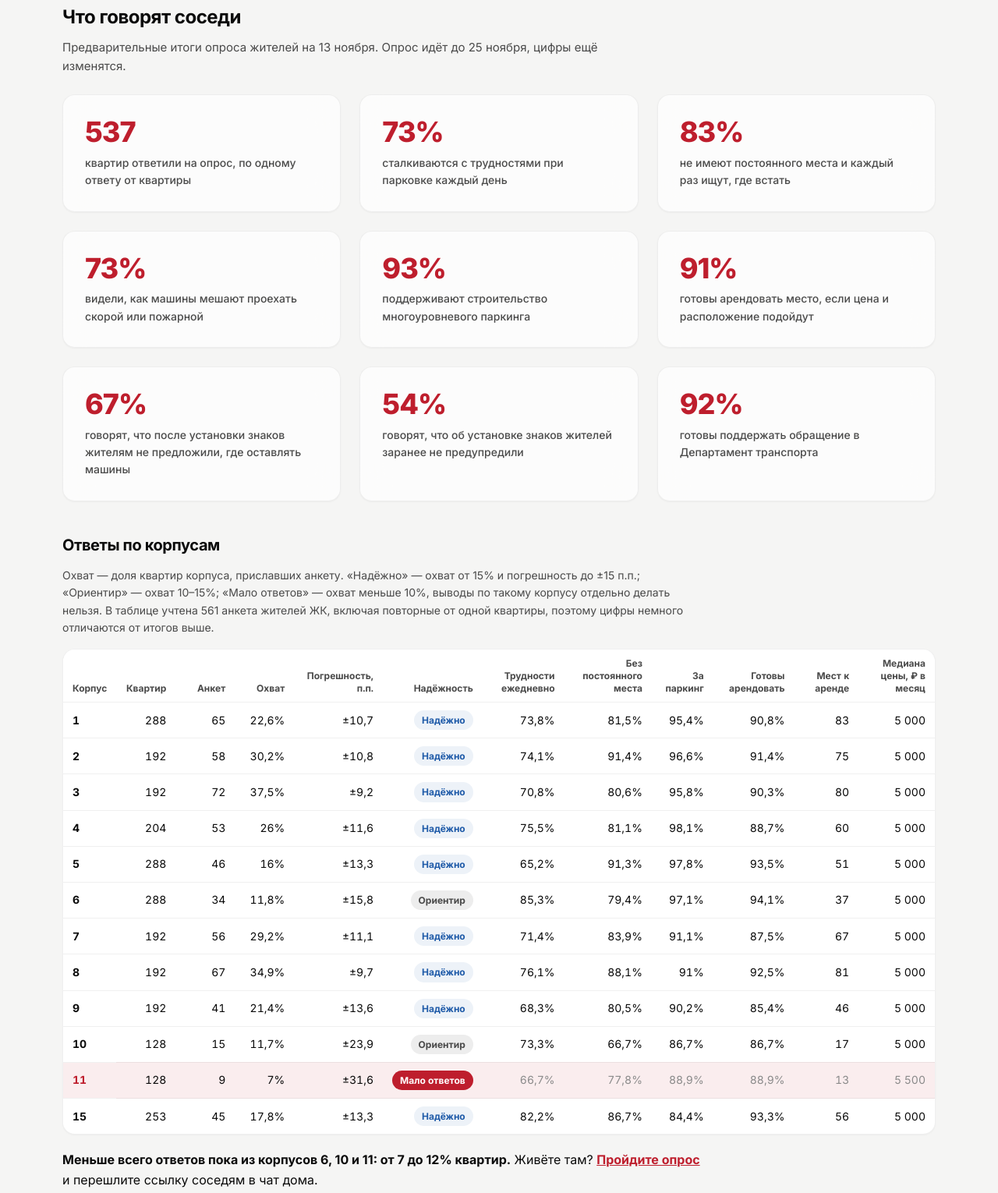
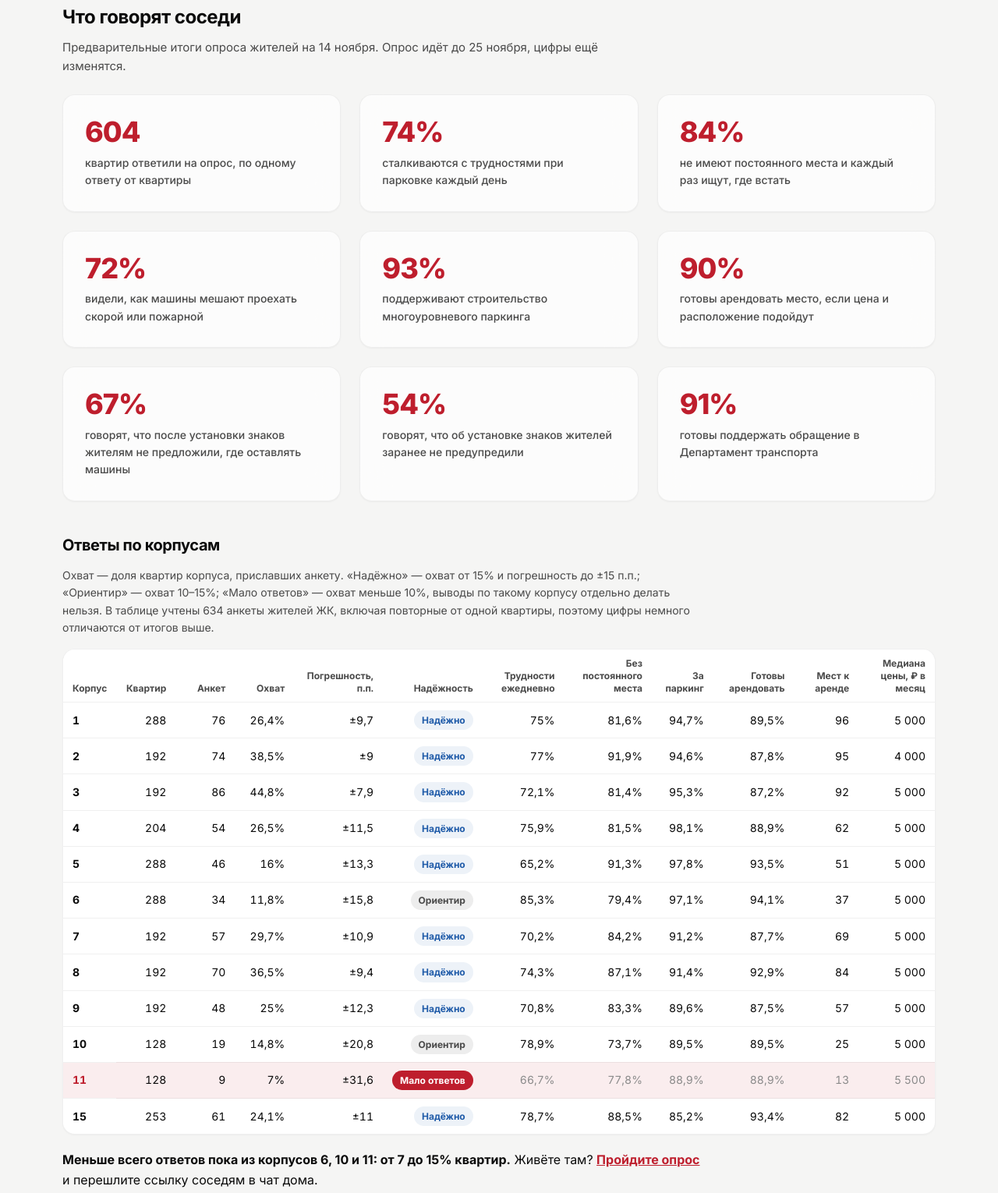
Before and after one commit to Georgy-Fomk1n/parking-zhkb, a plain HTML site: page index.html in a window 1280 px wide. Shown: the part 1188-2718 px from the top of the page at 78% size. Drawn offline with Linux system fonts and the light colour scheme.

Commit message:
Итоги опроса на 14 ноября: 604 квартиры, 727 мест к аренде
Co-Authored-By: Claude Opus 5.5 <noreply@anthropic.com>

```diff
--- a/index.html
+++ b/index.html
@@ -228,42 +228,42 @@
       <p>Поэтому машины стоят на газонах, тротуарах и во внутридворовых проездах. Пешеходам, родителям с колясками и пожилым людям трудно пройти, а скорая, пожарная и коммунальная техника может не проехать.</p>
     </div>
     <h3 class="survey-h">Что говорят соседи</h3>
-    <p class="survey-sub">Предварительные итоги опроса жителей на 13 ноября. Опрос идёт до 25 ноября, цифры ещё изменятся.</p>
+    <p class="survey-sub">Предварительные итоги опроса жителей на 14 ноября. Опрос идёт до 25 ноября, цифры ещё изменятся.</p>
     <div class="grid survey-grid">
-      <div class="card stat"><div class="num">537</div><p>квартир ответили на опрос, по одному ответу от квартиры</p></div>
-      <div class="card stat"><div class="num">73%</div><p>сталкиваются с трудностями при парковке каждый день</p></div>
-      <div class="card stat"><div class="num">83%</div><p>не имеют постоянного места и каждый раз ищут, где встать</p></div>
-      <div class="card stat"><div class="num">73%</div><p>видели, как машины мешают проехать скорой или пожарной</p></div>
+      <div class="card stat"><div class="num">604</div><p>квартир ответили на опрос, по одному ответу от квартиры</p></div>
+      <div class="card stat"><div class="num">74%</div><p>сталкиваются с трудностями при парковке каждый день</p></div>
+      <div class="card stat"><div class="num">84%</div><p>не имеют постоянного места и каждый раз ищут, где встать</p></div>
+      <div class="card stat"><div class="num">72%</div><p>видели, как машины мешают проехать скорой или пожарной</p></div>
       <div class="card stat"><div class="num">93%</div><p>поддерживают строительство многоуровневого паркинга</p></div>
-      <div class="card stat"><div class="num">91%</div><p>готовы арендовать место, если цена и расположение подойдут</p></div>
+      <div class="card stat"><div class="num">90%</div><p>готовы арендовать место, если цена и расположение подойдут</p></div>
       <div class="card stat"><div class="num">67%</div><p>говорят, что после установки знаков жителям не предложили, где оставлять машины</p></div>
       <div class="card stat"><div class="num">54%</div><p>говорят, что об установке знаков жителей заранее не предупредили</p></div>
-      <div class="card stat"><div class="num">92%</div><p>готовы поддержать обращение в Департамент транспорта</p></div>
+      <div class="card stat"><div class="num">91%</div><p>готовы поддержать обращение в Департамент транспорта</p></div>
     </div>
     <h4 class="corp-h" id="korpusa">Ответы по корпусам</h4>
-    <p class="corp-legend">Охват — доля квартир корпуса, приславших анкету. «Надёжно» — охват от 15% и погрешность до ±15 п.п.; «Ориентир» — охват 10–15%; «Мало ответов» — охват меньше 10%, выводы по такому корпусу отдельно делать нельзя. В таблице учтена 561 анкета жителей ЖК, включая повторные от одной квартиры, поэтому цифры немного отличаются от итогов выше.</p>
+    <p class="corp-legend">Охват — доля квартир корпуса, приславших анкету. «Надёжно» — охват от 15% и погрешность до ±15 п.п.; «Ориентир» — охват 10–15%; «Мало ответов» — охват меньше 10%, выводы по такому корпусу отдельно делать нельзя. В таблице учтены 634 анкеты жителей ЖК, включая повторные от одной квартиры, поэтому цифры немного отличаются от итогов выше.</p>
     <div class="corp-wrap" role="region" aria-label="Ответы по корпусам" tabindex="0">
       <table class="corp">
         <thead>
           <tr><th scope="col">Корпус</th><th scope="col">Квартир</th><th scope="col">Анкет</th><th scope="col">Охват</th><th scope="col">Погрешность, п.п.</th><th scope="col">Надёжность</th><th scope="col">Трудности ежедневно</th><th scope="col">Без постоянного места</th><th scope="col">За паркинг</th><th scope="col">Готовы арендовать</th><th scope="col">Мест к аренде</th><th scope="col">Медиана цены, ₽ в месяц</th></tr>
         </thead>
         <tbody>
-          <tr class="ok"><th scope="row">1</th><td>288</td><td>65</td><td>22,6%</td><td>±10,7</td><td><span class="rel">Надёжно</span></td><td>73,8%</td><td>81,5%</td><td>95,4%</td><td>90,8%</td><td>83</td><td>5 000</td></tr>
-          <tr class="ok"><th scope="row">2</th><td>192</td><td>58</td><td>30,2%</td><td>±10,8</td><td><span class="rel">Надёжно</span></td><td>74,1%</td><td>91,4%</td><td>96,6%</td><td>91,4%</td><td>75</td><td>5 000</td></tr>
-          <tr class="ok"><th scope="row">3</th><td>192</td><td>72</td><td>37,5%</td><td>±9,2</td><td><span class="rel">Надёжно</span></td><td>70,8%</td><td>80,6%</td><td>95,8%</td><td>90,3%</td><td>80</td><td>5 000</td></tr>
-          <tr class="ok"><th scope="row">4</th><td>204</td><td>53</td><td>26%</td><td>±11,6</td><td><span class="rel">Надёжно</span></td><td>75,5%</td><td>81,1%</td><td>98,1%</td><td>88,7%</td><td>60</td><td>5 000</td></tr>
+          <tr class="ok"><th scope="row">1</th><td>288</td><td>76</td><td>26,4%</td><td>±9,7</td><td><span class="rel">Надёжно</span></td><td>75%</td><td>81,6%</td><td>94,7%</td><td>89,5%</td><td>96</td><td>5 000</td></tr>
+          <tr class="ok"><th scope="row">2</th><td>192</td><td>74</td><td>38,5%</td><td>±9</td><td><span class="rel">Надёжно</span></td><td>77%</td><td>91,9%</td><td>94,6%</td><td>87,8%</td><td>95</td><td>4 000</td></tr>
+          <tr class="ok"><th scope="row">3</th><td>192</td><td>86</td><td>44,8%</td><td>±7,9</td><td><span class="rel">Надёжно</span></td><td>72,1%</td><td>81,4%</td><td>95,3%</td><td>87,2%</td><td>92</td><td>5 000</td></tr>
+          <tr class="ok"><th scope="row">4</th><td>204</td><td>54</td><td>26,5%</td><td>±11,5</td><td><span class="rel">Надёжно</span></td><td>75,9%</td><td>81,5%</td><td>98,1%</td><td>88,9%</td><td>62</td><td>5 000</td></tr>
           <tr class="ok"><th scope="row">5</th><td>288</td><td>46</td><td>16%</td><td>±13,3</td><td><span class="rel">Надёжно</span></td><td>65,2%</td><td>91,3%</td><td>97,8%</td><td>93,5%</td><td>51</td><td>5 000</td></tr>
           <tr class="mid"><th scope="row">6</th><td>288</td><td>34</td><td>11,8%</td><td>±15,8</td><td><span class="rel">Ориентир</span></td><td>85,3%</td><td>79,4%</td><td>97,1%</td><td>94,1%</td><td>37</td><td>5 000</td></tr>
-          <tr class="ok"><th scope="row">7</th><td>192</td><td>56</td><td>29,2%</td><td>±11,1</td><td><span class="rel">Надёжно</span></td><td>71,4%</td><td>83,9%</td><td>91,1%</td><td>87,5%</td><td>67</td><td>5 000</td></tr>
-          <tr class="ok"><th scope="row">8</th><td>192</td><td>67</td><td>34,9%</td><td>±9,7</td><td><span class="rel">Надёжно</span></td><td>76,1%</td><td>88,1%</td><td>91%</td><td>92,5%</td><td>81</td><td>5 000</td></tr>
-          <tr class="ok"><th scope="row">9</th><td>192</td><td>41</td><td>21,4%</td><td>±13,6</td><td><span class="rel">Надёжно</span></td><td>68,3%</td><td>80,5%</td><td>90,2%</td><td>85,4%</td><td>46</td><td>5 000</td></tr>
-          <tr class="mid"><th scope="row">10</th><td>128</td><td>15</td><td>11,7%</td><td>±23,9</td><td><span class="rel">Ориентир</span></td><td>73,3%</td><td>66,7%</td><td>86,7%</td><td>86,7%</td><td>17</td><td>5 000</td></tr>
+          <tr class="ok"><th scope="row">7</th><td>192</td><td>57</td><td>29,7%</td><td>±10,9</td><td><span class="rel">Надёжно</span></td><td>70,2%</td><td>84,2%</td><td>91,2%</td><td>87,7%</td><td>69</td><td>5 000</td></tr>
+          <tr class="ok"><th scope="row">8</th><td>192</td><td>70</td><td>36,5%</td><td>±9,4</td><td><span class="rel">Надёжно</span></td><td>74,3%</td><td>87,1%</td><td>91,4%</td><td>92,9%</td><td>84</td><td>5 000</td></tr>
+          <tr class="ok"><th scope="row">9</th><td>192</td><td>48</td><td>25%</td><td>±12,3</td><td><span class="rel">Надёжно</span></td><td>70,8%</td><td>83,3%</td><td>89,6%</td><td>87,5%</td><td>57</td><td>5 000</td></tr>
+          <tr class="mid"><th scope="row">10</th><td>128</td><td>19</td><td>14,8%</td><td>±20,8</td><td><span class="rel">Ориентир</span></td><td>78,9%</td><td>73,7%</td><td>89,5%</td><td>89,5%</td><td>25</td><td>5 000</td></tr>
           <tr class="low"><th scope="row">11</th><td>128</td><td>9</td><td>7%</td><td>±31,6</td><td><span class="rel">Мало ответов</span></td><td>66,7%</td><td>77,8%</td><td>88,9%</td><td>88,9%</td><td>13</td><td>5 500</td></tr>
-          <tr class="ok"><th scope="row">15</th><td>253</td><td>45</td><td>17,8%</td><td>±13,3</td><td><span class="rel">Надёжно</span></td><td>82,2%</td><td>86,7%</td><td>84,4%</td><td>93,3%</td><td>56</td><td>5 000</td></tr>
+          <tr class="ok"><th scope="row">15</th><td>253</td><td>61</td><td>24,1%</td><td>±11</td><td><span class="rel">Надёжно</span></td><td>78,7%</td><td>88,5%</td><td>85,2%</td><td>93,4%</td><td>82</td><td>5 000</td></tr>
         </tbody>
       </table>
     </div>
-    <p class="corp-call"><strong>Меньше всего ответов пока из корпусов 6, 10 и 11: от 7 до 12% квартир.</strong> Живёте там? <a href="https://forms.yandex.ru/u/6ae749b9902902dd98b405c6" target="_blank" rel="noopener">Пройдите опрос</a> и перешлите ссылку соседям в чат дома.</p>
+    <p class="corp-call"><strong>Меньше всего ответов пока из корпусов 6, 10 и 11: от 7 до 15% квартир.</strong> Живёте там? <a href="https://forms.yandex.ru/u/6ae749b9902902dd98b405c6" target="_blank" rel="noopener">Пройдите опрос</a> и перешлите ссылку соседям в чат дома.</p>
     <p class="survey-note">Повторные ответы от одной квартиры и ответы не из ЖК в расчёт не вошли. Проценты считаем от всех учтённых ответов. Ещё не ответили? <a href="https://forms.yandex.ru/u/6ae749b9902902dd98b405c6" target="_blank" rel="noopener">Пройдите опрос</a>.</p>
     <div class="dark">
       <p>Во дворах уже стоят знаки «Остановка запрещена». Пока они не действуют, но это временно. Когда запрет заработает, мест станет ещё меньше, а другого места жителям не предложили. Поэтому решение нужно искать сейчас.</p>
@@ -278,9 +278,9 @@
       <div class="card stat"><div class="num">2 537</div><p>квартир в 12 корпусах, по разрешениям на ввод в эксплуатацию</p></div>
       <div class="card stat"><div class="num">≈ 2 030</div><p>машино-мест полагалось бы по нормам Москвы для новых домов: 0,8 места на квартиру (<a href="https://www.garant.ru/hotlaw/moscow/2199641/" target="_blank" rel="noopener">постановление Правительства Москвы от 5 августа 2026 г. № 2118-ПП</a>)</p></div>
       <div class="card stat"><div class="num">≈ 400</div><p>мест может поместиться в пятиуровневом паркинге на свободном участке около 0,8 га рядом с комплексом</p></div>
-      <div class="card stat"><div class="num">637</div><p>мест готовы арендовать семьи, ответившие на опрос. Это больше, чем поместится в возможном паркинге, а ответила пока только каждая пятая квартира</p></div>
+      <div class="card stat"><div class="num">727</div><p>мест готовы арендовать семьи, ответившие на опрос. Это больше, чем поместится в возможном паркинге, а ответила пока только примерно каждая четвёртая квартира</p></div>
     </div>
-    <p class="fine">Нормы с 5 августа 2026 года установило <a href="https://www.garant.ru/hotlaw/moscow/2199641/" target="_blank" rel="noopener">постановление Правительства Москвы от 5 августа 2026 г. № 2118-ПП</a> «О внесении изменения в постановление Правительства Москвы от 23 декабря 2015 г. № 945-ПП». Они действуют для новых домов, для нашего комплекса это ориентир, а не требование. Сколько мест есть сейчас, мы считаем: обходим дворы и собираем данные. Точную нехватку опубликуем, когда посчитаем. Число мест к аренде взято из предварительных итогов опроса на 13 ноября (537 квартир, по одному ответу от квартиры). На весь комплекс его не пересчитываем: опрос охотнее проходят те, кому место нужно.</p>
+    <p class="fine">Нормы с 5 августа 2026 года установило <a href="https://www.garant.ru/hotlaw/moscow/2199641/" target="_blank" rel="noopener">постановление Правительства Москвы от 5 августа 2026 г. № 2118-ПП</a> «О внесении изменения в постановление Правительства Москвы от 23 декабря 2015 г. № 945-ПП». Они действуют для новых домов, для нашего комплекса это ориентир, а не требование. Сколько мест есть сейчас, мы считаем: обходим дворы и собираем данные. Точную нехватку опубликуем, когда посчитаем. Число мест к аренде взято из предварительных итогов опроса на 14 ноября (604 квартиры, по одному ответу от квартиры). На весь комплекс его не пересчитываем: опрос охотнее проходят те, кому место нужно.</p>
   </div>
 </section>
 
@@ -413,7 +413,7 @@
     <div style="max-width:880px; margin-top:32px">
       <details><summary>Кто это делает?</summary><div><p>Мы инициативная группа из пяти студентов первого курса направления «Управление бизнесом». Один из нас живёт в ЖК «На Базовской», отсюда и тема проекта.</p><p style="margin-top:10px">Роли распределены так: координация и правовая часть, расчёты и данные, полевые наблюдения и фото, связь с жителями и опрос.</p><p style="margin-top:10px">Что уже сделали: собрали открытые данные о комплексе и нормах, посчитали квартиры и вместимость участка, обошли дворы, запустили опрос и отправили первое обращение в Дептранс.</p><p style="margin-top:10px">Мы не представляем застройщика, управляющую компанию или партию. Вопросы и предложения принимаем через координатора, контакты внизу страницы.</p></div></details>
       <details><summary>Московский паркинг построит? Кто будет им управлять?</summary><div><p>Нет, строить его будет не Московский паркинг. ГКУ «АМПП» паркинги не строит, а управляет ими. Мы просим город рассмотреть строительство и передать готовый паркинг в управление Московскому паркингу. Будем просить, чтобы у паркинга был понятный городской оператор и городские тарифы, а цена за место была приемлемой для жителей.</p></div></details>
-      <details><summary>Сколько будет стоить место?</summary><div><p>Тарифы устанавливает город, заранее назвать цену никто не может. Высокую цену аренды называют главным опасением 63% ответивших, и это же главная причина, по которой соседи могли бы отказаться от места.</p><p style="margin-top:10px">Поэтому мы спрашиваем в опросе, сколько жители готовы платить. По предварительным итогам середина ответов составляет 5 000 ₽ в месяц за место. Эту цифру мы передадим в Дептранс вместе с итогами опроса.</p></div></details>
+      <details><summary>Сколько будет стоить место?</summary><div><p>Тарифы устанавливает город, заранее назвать цену никто не может. Высокую цену аренды называют главным опасением 62% ответивших, и это же главная причина, по которой соседи могли бы отказаться от места.</p><p style="margin-top:10px">Поэтому мы спрашиваем в опросе, сколько жители готовы платить. По предварительным итогам середина ответов составляет 5 000 ₽ в месяц за место. Эту цифру мы передадим в Дептранс вместе с итогами опроса.</p></div></details>
       <details><summary>Места достанутся жителям ЖК?</summary><div><p>Этого опасаются 55% ответивших. Места в городском паркинге распределяются на общих основаниях, закрепить их только за жителями ЖК нельзя.</p><p style="margin-top:10px">Паркинг мы предлагаем построить рядом с комплексом, в пешей доступности от подъездов. Поэтому пользоваться им удобнее всего будет жителям ЖК и соседних домов.</p></div></details>
       <details><summary>А если паркинг так и не построят?</summary><div><p>Сомневаются в реализации 50% ответивших, и мы не обещаем, что паркинг точно появится. Решение принимает город, и путь от обращения до стройки долгий.</p><p style="margin-top:10px">Без обращений вопрос точно не рассмотрят. На каждое обращение Дептранс обязан ответить по существу, поэтому чем больше соседей напишет, тем сложнее отложить тему. В обращении мы также просим о временных мерах, пока вопрос не решён: дополнительных плоскостных местах и контроле за местами для людей с инвалидностью.</p></div></details>
       <details><summary>Зачем отправлять обращение от себя, если оно уже отправлено?</summary><div><p>Одно обращение показывает мнение одного жителя. Много обращений с одного адреса показывают, что проблема касается всего комплекса.</p></div></details>
@@ -447,7 +447,7 @@
 <footer>
   <div class="wrap">
     <div><b style="color:var(--text-primary)">Инициативная группа жителей ЖК «На Базовской»</b><br>Москва, Базовская улица, 15, Западное Дегунино</div>
-    <div>Обновлено 13 ноября 2026 года</div>
+    <div>Обновлено 14 ноября 2026 года</div>
   </div>
 </footer>
 
```
